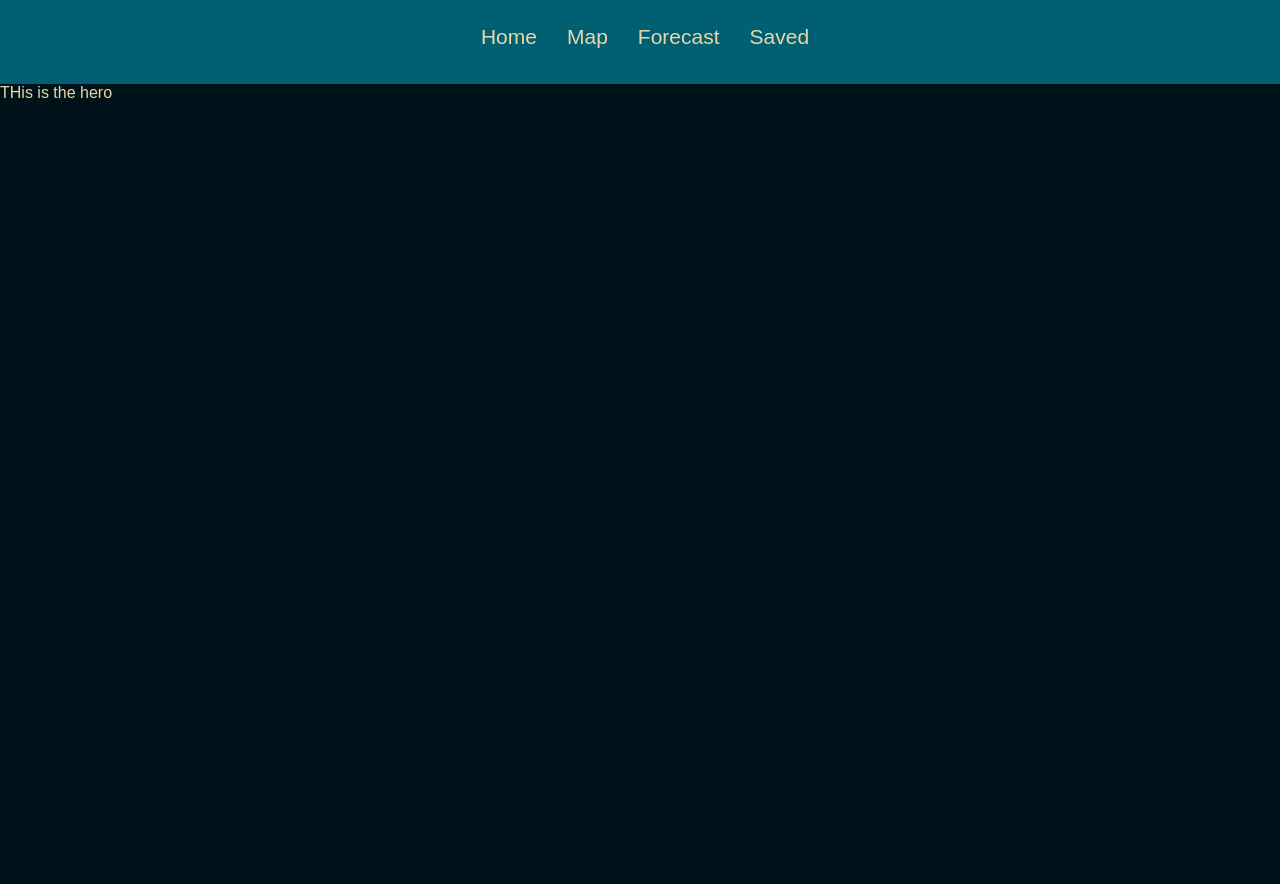
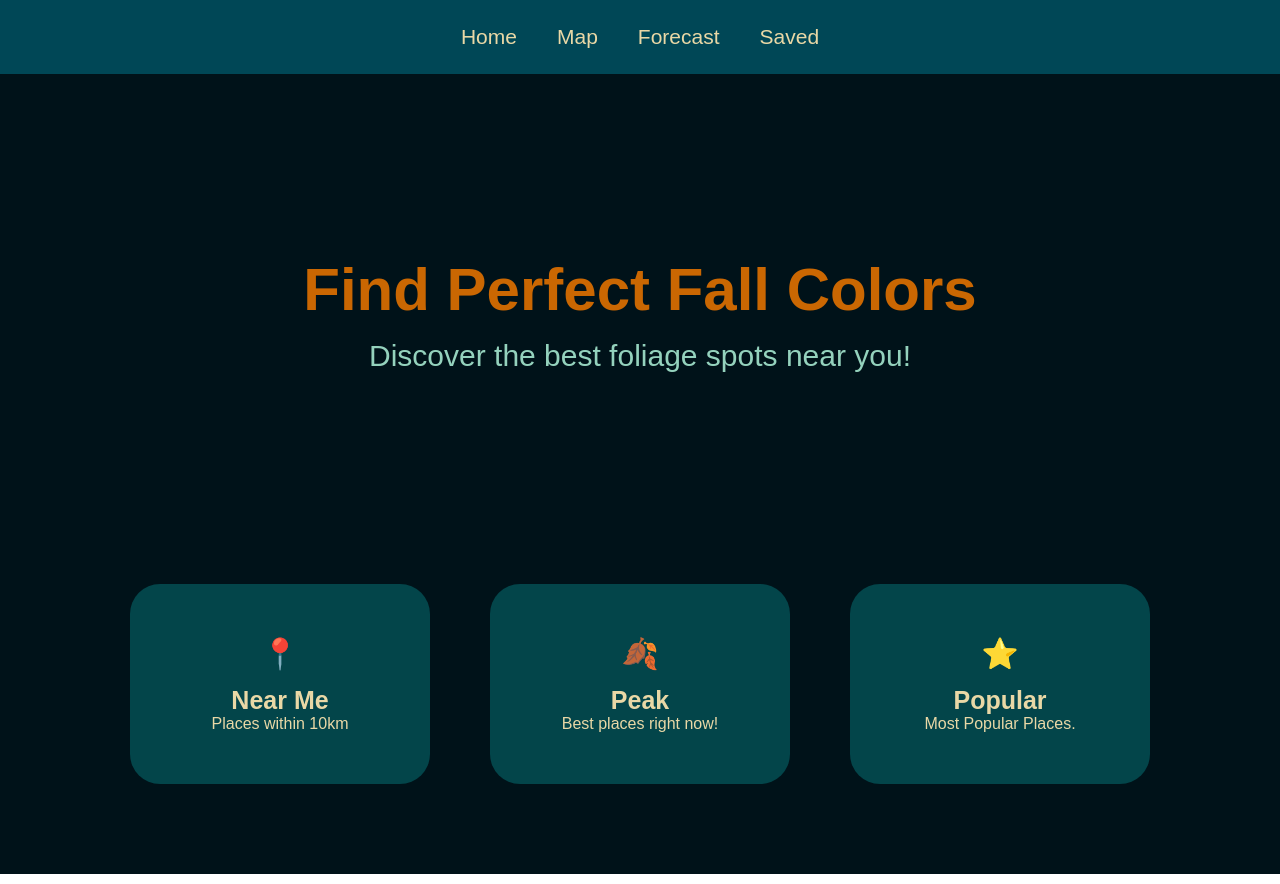
Before and after one commit to Abhinav2065/autumn-view, a React (Vite) app in the folder autumn-view/: page / in a window 1280 px wide. Built offline with nearby package versions, Linux system fonts and the light colour scheme.

Commit message:
Added a quick action cards

```diff
--- a/autumn-view/src/components/Home.jsx
+++ b/autumn-view/src/components/Home.jsx
@@ -1,5 +1,6 @@
 import React from 'react'
 import Hero from './Home/Hero'
+import QuickAction from './Home/QuickAction'
 import '../style/Home.css'
 
 
@@ -7,6 +8,7 @@ const Home = () => {
   return (
     <div className='home'>
         <Hero></Hero>
+        <QuickAction></QuickAction>
     </div>
   )
 }
--- a/autumn-view/src/components/Home/Hero.jsx
+++ b/autumn-view/src/components/Home/Hero.jsx
@@ -4,7 +4,8 @@ const Hero = () => {
   return (
     <div>
         <div className="hero">
-            THis is the hero
+            <h1>Find Perfect Fall Colors</h1>
+            <p>Discover the best foliage spots near you!</p>
         </div>
     </div>
   )
--- /dev/null
+++ b/autumn-view/src/components/Home/QuickAction.jsx
@@ -0,0 +1,29 @@
+import React from 'react'
+
+const QuickAction = () => {
+  return (
+    <div>
+        <div className="quickaction">
+            <div className="action-card">
+                <span>📍</span>
+                <h3>Near Me</h3>
+                <p>Places within 10km</p>
+            </div>
+
+            <div className="action-card">
+                <span>🍂</span>
+                <h3>Peak</h3>
+                <p>Best places right now!</p>
+            </div>
+
+            <div className="action-card">
+                <span>⭐</span>
+                <h3>Popular</h3>
+                <p>Most Popular Places.</p>
+            </div>
+        </div>
+    </div>
+  )
+}
+
+export default QuickAction
--- a/autumn-view/src/components/Navbar.jsx
+++ b/autumn-view/src/components/Navbar.jsx
@@ -4,7 +4,7 @@ import '../style/Navbar.css'
 
 const Navbar = () => {
   return (
-    <div>
+    <div className='navbar-bg'>
         <div className="navbar">
             <ul>
                 <li>Home</li>
--- a/autumn-view/src/style/Home.css
+++ b/autumn-view/src/style/Home.css
@@ -2,3 +2,59 @@
     background-color: #001219;
     height: 100vh;
 }
+
+
+.hero {
+    display: flex;
+    flex-direction: column;
+    text-align: center;
+    height: 60vh;
+    justify-content: center;
+    align-items: center;
+}
+
+
+.hero h1 {
+    font-size: 60px;
+    color: #CA6702;
+    padding-bottom: 15px;
+}
+
+.hero p {
+    font-size: 30px;
+    color: #94D2BD;
+}
+
+.quickaction {
+    display: flex;
+    justify-content: center;
+}
+
+.action-card {
+    height: 200px;
+    width: 300px;
+    background-color: #0a949665;
+    border-radius: 30px;
+    display: flex;
+    flex-direction: column;
+    align-items: center;
+    justify-content: center;
+    margin: 30px;
+    transition: background-color 0.3s ease, transform 0.3s ease;
+}
+
+.action-card h3 {
+    font-size: 25px;
+}
+
+.action-card span {
+    font-size: 30px;
+    padding-bottom: 15px;
+}
+
+
+.action-card:hover {
+    background-color: #0a94969a;
+    transform: scale(1.05);
+    cursor: pointer;
+}
--- a/autumn-view/src/style/Navbar.css
+++ b/autumn-view/src/style/Navbar.css
@@ -1,9 +1,13 @@
+.navbar-bg {
+    background-color: #001219;
+}
+
 .navbar {
     width: 100%;
     display: flex;
     align-items: center;
     justify-content: space-between;
-    background: #005F73;
+    background: #006073ae;
     padding: 15px 7%;
 }
 
@@ -17,7 +21,7 @@
 
 .navbar ul li {
     display: inline-block;
-    margin: 10px 10px 20px 20px;
+    margin: 10px 20px;
     font-size: 21px;
     cursor: pointer;
 }
```
